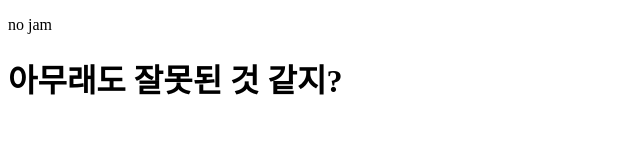
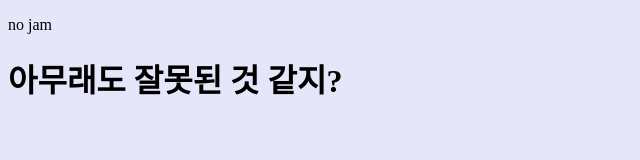
Before and after one commit to kmyoung93/abcd, a plain HTML site: page sub1.html in a window 1280 px wide. Shown: the whole page, without its empty margins (0-640 px from the left). Drawn offline with Linux system fonts and the light colour scheme.

Commit message:
tewtwetwetwet

```diff
--- /dev/null
+++ b/style/style.css
@@ -0,0 +1,3 @@
+body{
+    background-color: lavender;
+}
--- a/sub1.html
+++ b/sub1.html
@@ -4,6 +4,7 @@
     <meta charset="UTF-8">
     <meta name="viewport" content="width=device-width, initial-scale=1.0">
     <title>Document</title>
+    <link rel="stylesheet" href="./style/style.css">
 </head>
 <body>
     <p>no jam</p>
```
